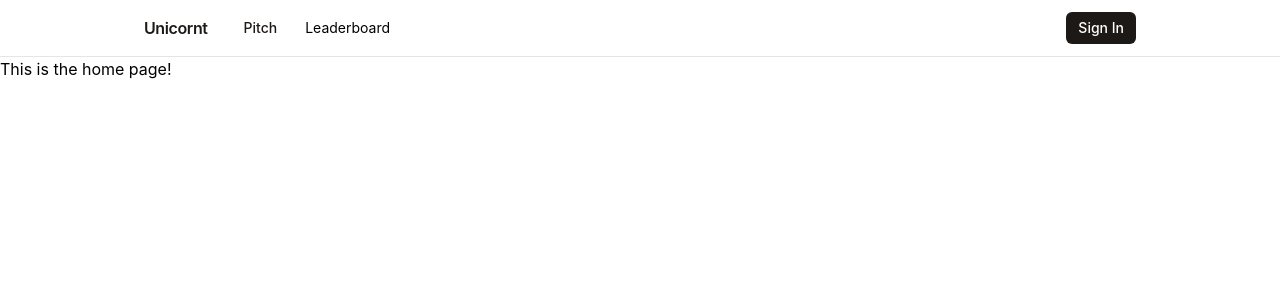
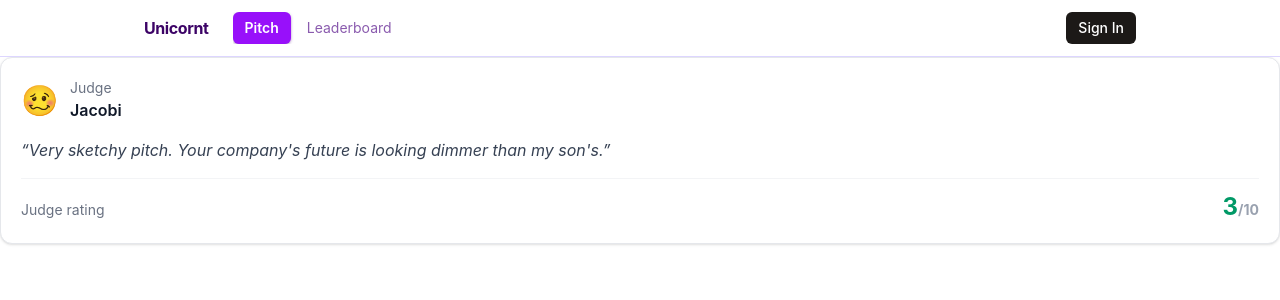
Before and after one commit to codexistent/unicornt, a React (Vite) app in the folder web/: page / in a window 1280 px wide. Shown: the top 300 px of the page. Built offline with nearby package versions, Linux system fonts and the light colour scheme.

Commit message:
judge card

```diff
--- a/web/src/mocks/mockData.ts
+++ b/web/src/mocks/mockData.ts
@@ -1,7 +1,12 @@
 /**
  * @fileoverview Temporary fake data for ui testing
  */
-import type { FullResults, LeaderboardEntry, User } from "../types";
+import type {
+  FullResults,
+  JudgeResult,
+  LeaderboardEntry,
+  User,
+} from "../types";
 
 export const sampleResults1: FullResults = {
   judgeResults: [
@@ -75,6 +80,13 @@ export const sampleResults3: FullResults = {
   pitchId: "a1b2c3",
 };
 
+export const judgeResult1: JudgeResult = {
+  judgeName: "Jacobi",
+  feedback:
+    "Very sketchy pitch. Your company's future is looking dimmer than my son's.",
+  score: 3,
+};
+
 export const leaderboardEntry1: LeaderboardEntry = {
   pitch: {
     companyName: "RightLeftRightLeftRightLeftRightLeftRightLeftRight",
--- a/web/src/pages/HomePage.tsx
+++ b/web/src/pages/HomePage.tsx
@@ -1,7 +1,10 @@
+import { judgeResult1 } from "../mocks/mockData";
+import { JudgeCard } from "../widgets/JudgeCard";
+
 export function HomePage() {
   return (
     <>
-      <h1>This is the home page!</h1>
+      <JudgeCard judgeResult={judgeResult1} />
     </>
   );
 }
--- a/web/src/widgets/JudgeCard.tsx
+++ b/web/src/widgets/JudgeCard.tsx
@@ -0,0 +1,35 @@
+import type { JudgeResult } from "../types";
+
+type JudgeCardProps = {
+  judgeResult: JudgeResult;
+};
+
+export function JudgeCard({ judgeResult }: JudgeCardProps) {
+  return (
+    <article className="flex h-full flex-col justify-between gap-4 rounded-xl border border-gray-200 bg-white p-5 shadow-sm">
+      <header className="flex items-center gap-3">
+        <span className="text-3xl" aria-hidden="true">
+          🥴
+        </span>
+        <div>
+          <p className="text-sm text-gray-500">Judge</p>
+          <h3 className="font-semibold text-gray-900">
+            {judgeResult.judgeName}
+          </h3>
+        </div>
+      </header>
+
+      <blockquote className="text-gray-700 italic">
+        “{judgeResult.feedback}”
+      </blockquote>
+
+      <footer className="flex items-baseline justify-between border-t border-gray-100 pt-3">
+        <span className="text-sm text-gray-500">Judge rating</span>
+        <span className="text-2xl font-bold text-emerald-600">
+          {judgeResult.score}
+          <span className="text-sm text-gray-400">/10</span>
+        </span>
+      </footer>
+    </article>
+  );
+}
--- a/web/src/widgets/NavBar.tsx
+++ b/web/src/widgets/NavBar.tsx
@@ -22,13 +22,13 @@ export function NavBar({
 }: NavBarProps) {
   return (
     <>
-      <header className="sticky top-0 z-10 border-b border-stone-200 bg-white/80 backdrop-blur dark:border-stone-800 dark:bg-stone-950/80">
+      <header className="sticky top-0 z-10 border-b border-violet-200 bg-white dark:border-purple-900/60 dark:bg-purple-950">
         <nav className="mx-auto flex h-14 max-w-5xl items-center gap-6 px-4">
           {/*Left - Logo + main navbar items*/}
           <button
             type="button"
             onClick={() => onNavigate("home")}
-            className="shrink-0 text-base font-semibold tracking-tight text-stone-900 dark:text-stone-100"
+            className="shrink-0 text-base font-bold tracking-tight text-purple-950 dark:text-purple-50"
           >
             Unicornt
           </button>
@@ -44,11 +44,11 @@ export function NavBar({
                     onClick={() => onNavigate(p.id)}
                     aria-current={active ? "page" : undefined}
                     className={
-                      "whitespace-nowrap rounded-md px-3 py-1.5 text-sm transition-colors" +
-                      "focus-visible:outline-2 focus-visible:outline-offset-2 focus-visible:outline-stone-900" +
+                      "whitespace-nowrap rounded-md px-3 py-1.5 text-sm transition-all " +
+                      "focus-visible:outline-2 focus-visible:outline-offset-2 focus-visible:outline-purple-500 " +
                       (active
-                        ? "bg-stone-100 font-medium text-stone-900 dark:bg-stone-800 dark:text-stone-100"
-                        : "text-stone-500 hover:text-stone-900 dark:text-stone-400 dark:hover:text-stone-100")
+                        ? "bg-purple-600 font-semibold text-white shadow-sm shadow-purple-900/40 dark:bg-purple-600 dark:text-white"
+                        : "text-purple-900/70 hover:bg-purple-100/60 hover:text-purple-950 dark:text-purple-200/70 dark:hover:bg-purple-900/40 dark:hover:text-purple-100")
                     }
                   >
                     {p.label}
```
